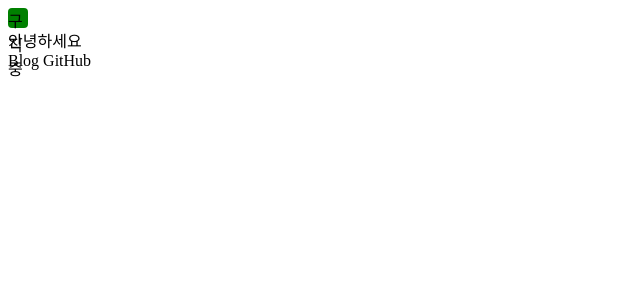
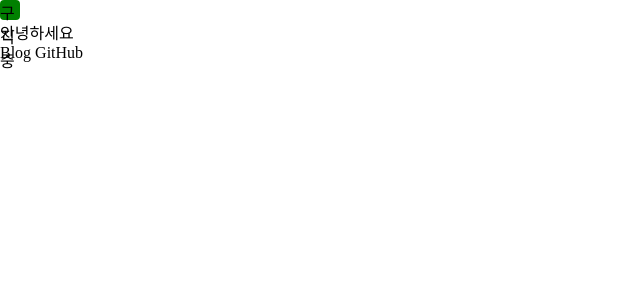
Before and after one commit to dev-honing/Portfolio, a React (Create React App) app in the folder v2.0/: page / in a window 1280 px wide. Shown: the top 300 px of the page, without its empty margins (0-640 px from the left). Built offline with nearby package versions, Linux system fonts and the light colour scheme.

Commit message:
Design: index.css를 생성해 컴포넌트별 영역 구획
- Header, Container, Footer, Comments

```diff
--- a/v2.0/src/Components/Comment/Comments.tsx
+++ b/v2.0/src/Components/Comment/Comments.tsx
@@ -1,7 +1,7 @@
 // src/Comment/Comments.tsx
 
 const Comments: React.FC = () => {
-  return <div className="comments"></div>;
+  return <div id="comments"></div>
 };
 
 export default Comments;
--- /dev/null
+++ b/v2.0/src/index.css
@@ -0,0 +1,28 @@
+/* src/index.css */
+
+*{
+  margin: 0;
+  padding: 0;
+  box-sizing: border-box;
+}
+
+#CRA {
+  width: 100vw;
+  height: 100vh;
+}
+
+#header {
+  height: 10vh;
+}
+
+#container {
+  height: 80vh;
+}
+
+#footer {
+  height: 10vh;
+}
+
+#comments {
+  overflow-y: scroll;
+}
--- a/v2.0/src/index.tsx
+++ b/v2.0/src/index.tsx
@@ -1,6 +1,8 @@
 import React from "react";
 import ReactDOM from "react-dom/client";
 import App from "./App";
+
+import "./index.css"
 
 const root = ReactDOM.createRoot(
   document.getElementById("root") as HTMLElement
```
